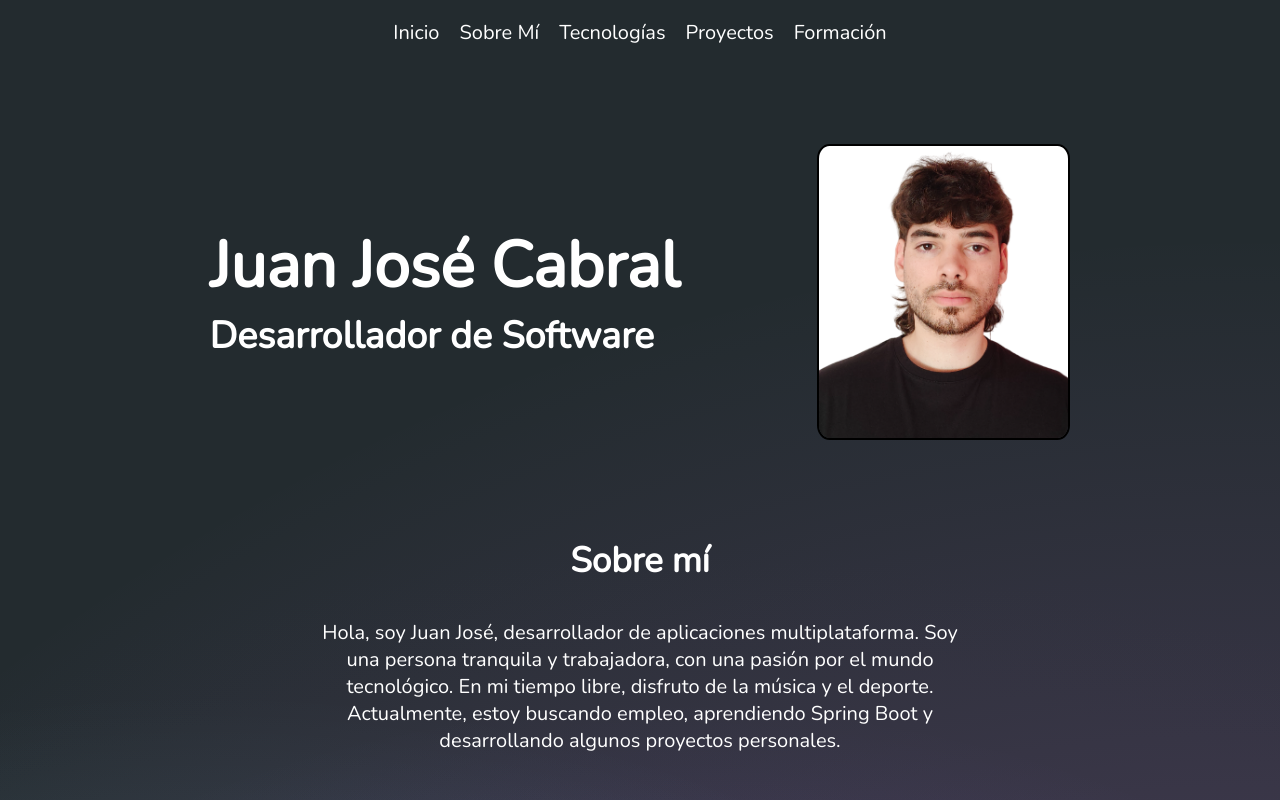
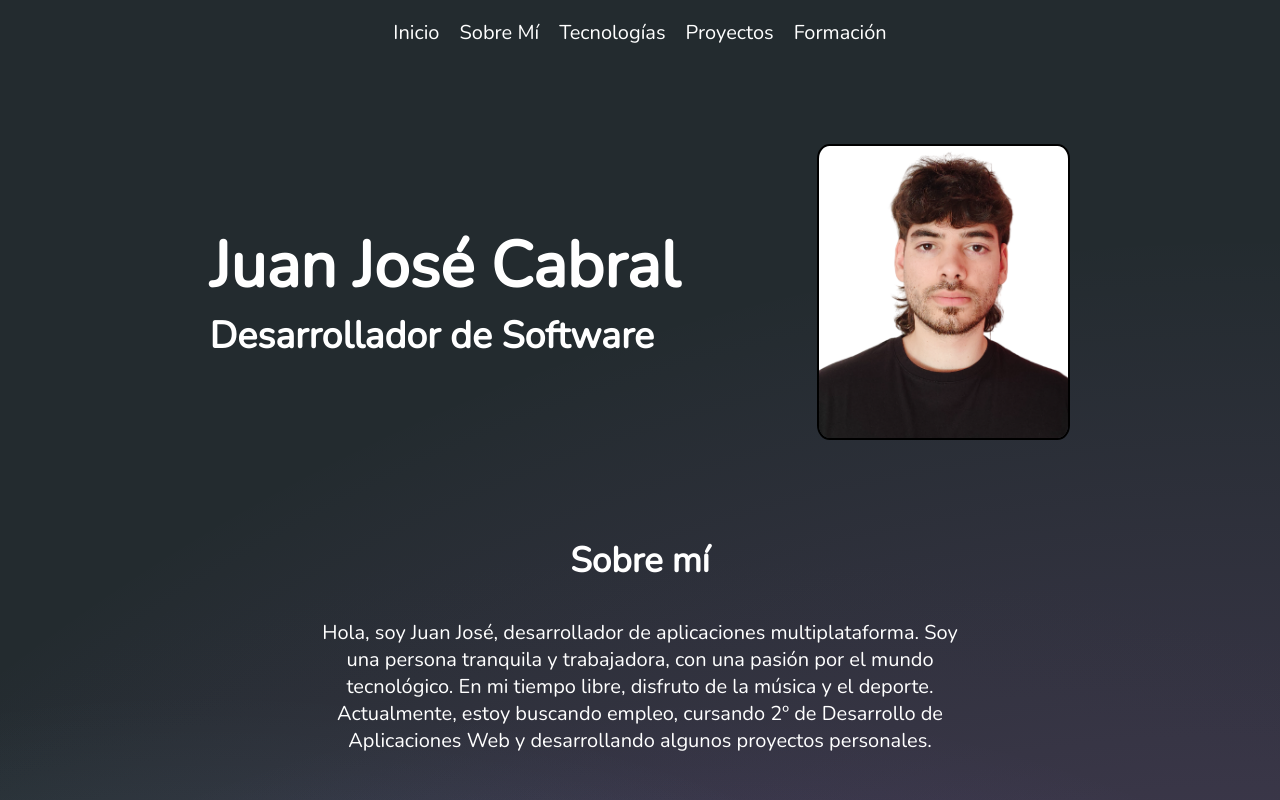
Before and after one commit to jujocave97/jujocave97.github.io, a plain HTML site: page index.html in a window 1280 px wide. Shown: the top 800 px of the page. Drawn offline with Linux system fonts and the light colour scheme.

Commit message:
Update index.html
add DAW to description

```diff
--- a/index.html
+++ b/index.html
@@ -34,7 +34,7 @@
                 <div id="aboutMe">
                     <h2>Sobre mí</h2>
                     <p>Hola, soy Juan José, desarrollador de aplicaciones multiplataforma. Soy una persona tranquila y trabajadora, con una pasión por el mundo tecnológico.
-                         En mi tiempo libre, disfruto de la música y el deporte. Actualmente, estoy buscando empleo, aprendiendo Spring Boot y desarrollando algunos proyectos personales.
+                         En mi tiempo libre, disfruto de la música y el deporte. Actualmente, estoy buscando empleo, cursando 2º de Desarrollo de Aplicaciones Web y desarrollando algunos proyectos personales.
                     </p>
                 </div>
                 <div id="tecnologies">
```
